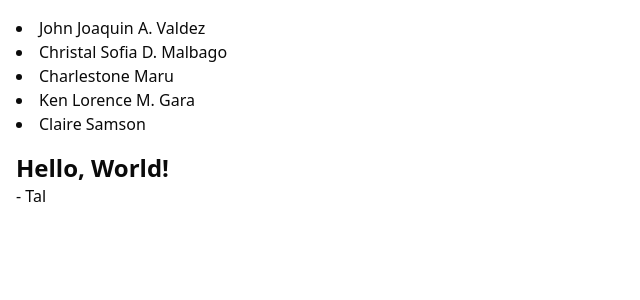
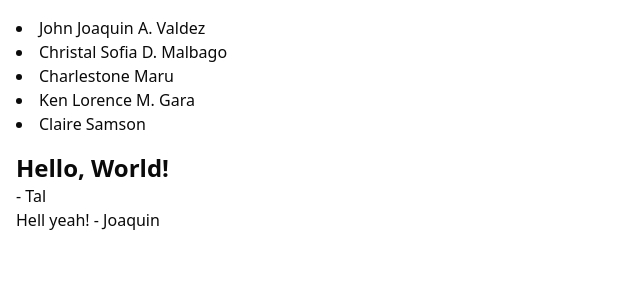
Before and after one commit to joaquinvaldezzz/git-workflow-playground, a Next.js app: page / in a window 1280 px wide. Shown: the top 300 px of the page, without its empty margins (0-640 px from the left). Built offline with nearby package versions, Linux system fonts and the light colour scheme.

Commit message:
feat: add some text

```diff
--- a/src/app/page.tsx
+++ b/src/app/page.tsx
@@ -10,6 +10,8 @@ export default function Page() {
       </ul>
       <p className="mt-4 text-2xl font-bold">Hello, World!</p>
       <p>- Tal</p>
+
+      <p>Hell yeah! - Joaquin</p>
     </div>
   );
 }
```
